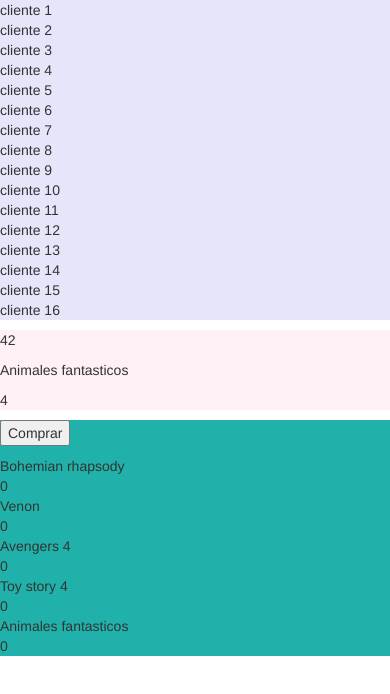
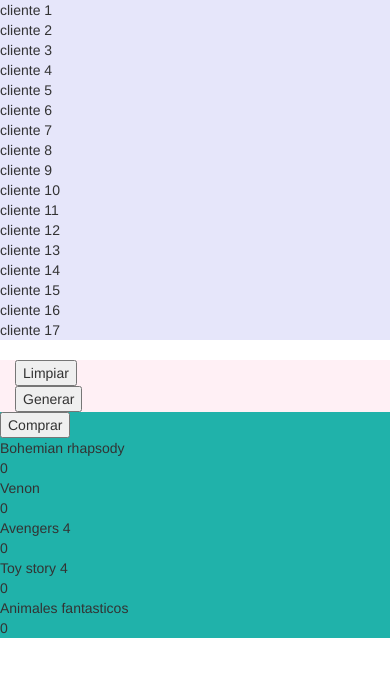
Before and after one commit to KaVargas/CineJS, a plain HTML site: page index.html in a window 390 px wide. Drawn offline with nearby package versions, Linux system fonts and the light colour scheme.

Commit message:
Add changes, and fixed erros
Add Limpiar and Generar buttons, and delete an unused arrary. Changed the algorithm secuence.

```diff
--- a/index.html
+++ b/index.html
@@ -17,21 +17,28 @@
     <title>LABORATORIO</title>
 </head>
 
-<body onload="main()">
+<body onload="init()">
     <!--Division de tres columnas con Bootstrap-->
     <div class="row">
         <div class="col-sm-3" style="background-color:lavender;">
             <p id="clientes"></p>
         </div>
         <div class="col-sm-6" style="background-color:lavenderblush;">
+            <h1 id="cliente"></h1>
             <p id="edad"></p>
             <p id="pelicula"></p>
             <p id="precio"></p>
+
+            <div class="col-sm-3" style="background-color:lavenderblush;">
+                <button onclick="limpiar()">Limpiar</button>
+            </div>
+            <div class="col-sm-3" style="background-color:lavenderblush;">
+                <button onclick="generar()">Generar</button>
+            </div>
         </div>
         <div class="col-sm-3" style="background-color:lightseagreen;">
             <button id="btnComprar" onclick="comprar()">Comprar</button>
             <p id="pRecaudacion"></p>
-            <p id="pRecaudacion2"></p>
         </div>
     </div>
 </body>
--- a/scrip.js
+++ b/scrip.js
@@ -1,19 +1,11 @@
 
-var numeroClientes = Math.floor(Math.random() * 31);
+
 var cli = new Array();
-var movies = [
-    "Bohemian rhapsody",
-    "Venon",
-    "Avengers 4",
-    "Toy story 4",
-    "Animales fantasticos"
-];
 var edad;
 var precio;
 var pelicula;
-var recaudacion = [0, 0, 0, 0, 0];
-
-var recaudacion2 = [
+var limpio = true;
+var movies = [
     "Bohemian rhapsody", 0,
     "Venon", 0,
     "Avengers 4", 0,
@@ -24,7 +16,7 @@ var recaudacion2 = [
 function generarClientes(numeroClientes) {
 
     for (var i = 0; i < numeroClientes; i++) {
-        cli.push("cliente " + (i+1));
+        cli.push("cliente " + (i + 1));
     }
     imprimirArray(cli, "clientes");
 }
@@ -40,11 +32,14 @@ function imprimirArray(lista, identificador) {
 }
 
 
-function generar_edad_precio() {
+function generar_edad() {
     edad = Math.floor(Math.random() * 66) + 5;
-    precio;
-    document.getElementById("edad").innerHTML = edad;
+    document.getElementById("cliente").innerHTML = cli[0];
+    document.getElementById("edad").innerHTML = "Edad: " + edad;
 
+}
+
+function generar_precio() {
     if (edad >= 5 && edad <= 10) {
         precio = 2;
     }
@@ -55,35 +50,60 @@ function generar_edad_precio() {
         precio = 4;
     }
 
-    document.getElementById("precio").innerHTML = precio;
-
+    document.getElementById("precio").innerHTML = "Precio: " + precio;
 }
 
 function generar_peli() {
-    var npeli = Math.floor(Math.random() * 5);
+    npeli = 1;
+    while (npeli % 2 != 0)
+        var npeli = Math.floor(Math.random() * 5);
     pelicula = movies[npeli];
-    document.getElementById("pelicula").innerHTML = movies[npeli];
+    document.getElementById("pelicula").innerHTML = "Pelicula: " + movies[npeli];
 }
 
 function comprar() {
-    if (cli.length >= 1) {
-        generar_edad_precio();
-        generar_peli();
-        var numero_pelicula = recaudacion2.indexOf(pelicula);
-        recaudacion2[numero_pelicula+1] += precio;
-        //imprimirArray(recaudacion, "pRecaudacion");
-        imprimirArray(recaudacion2, "pRecaudacion2");
+    if (cli.length >= 1 && !limpio) {
+        var numero_pelicula = movies.indexOf(pelicula);
+        movies[numero_pelicula + 1] += precio;
+        imprimirArray(movies, "pRecaudacion");
         cli.shift();
         imprimirArray(cli, "clientes");
+        limpiar();
+        document.getElementById("cliente").innerHTML = "cliente X";
     }
-    else{
+    else if (limpio) {
+        alert("Genera datos para seguir con la venta");
+    }
+    else {
         alert("Ya no hay clientes, buen trabajo!");
     }
 }
 
-function main() {
+function generar() {
+    if (cli.length >= 1) {
+        generar_edad();
+        generar_precio();
+        generar_peli();
+        limpio = false;
+    }
+    else {
+        alert("Ya no hay clientes, buen trabajo!");
+    }
+}
+
+function limpiar() {
+    pelicula = "";
+    edad = "";
+    precio = "";
+    limpio = true;
+    document.getElementById("edad").innerHTML = "Edad: ";
+    document.getElementById("pelicula").innerHTML = "Pelicula: ";
+    document.getElementById("precio").innerHTML = "Precio: ";
+    document.getElementById("cliente").innerHTML = "cliente X";
+}
+
+function init() {
+    var numeroClientes = Math.floor(Math.random() * 31);
     generarClientes(numeroClientes);
-    generar_edad_precio();
-    generar_peli();
-    imprimirArray(recaudacion2, "pRecaudacion2");
+    imprimirArray(movies, "pRecaudacion");
 }
```
